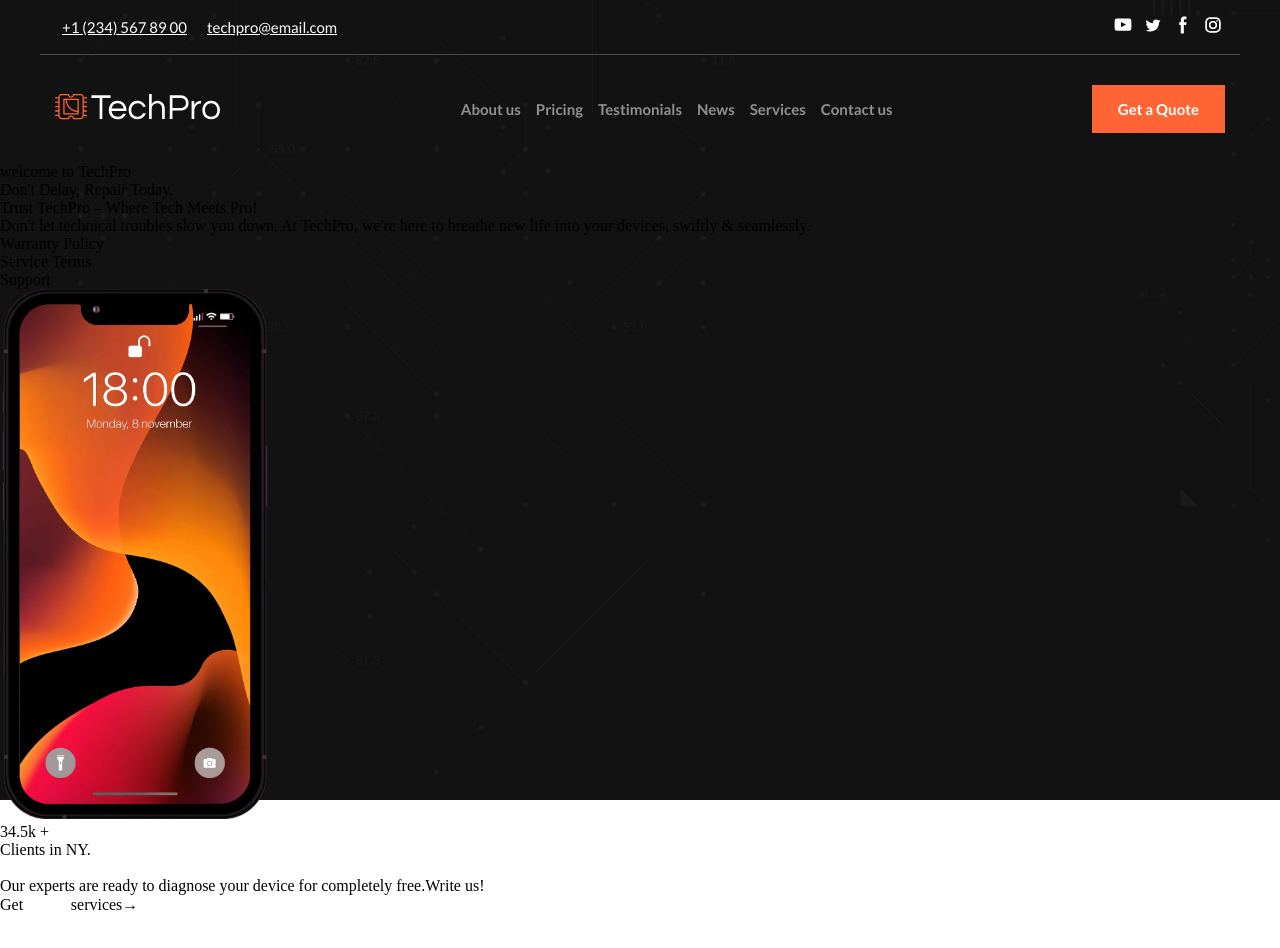
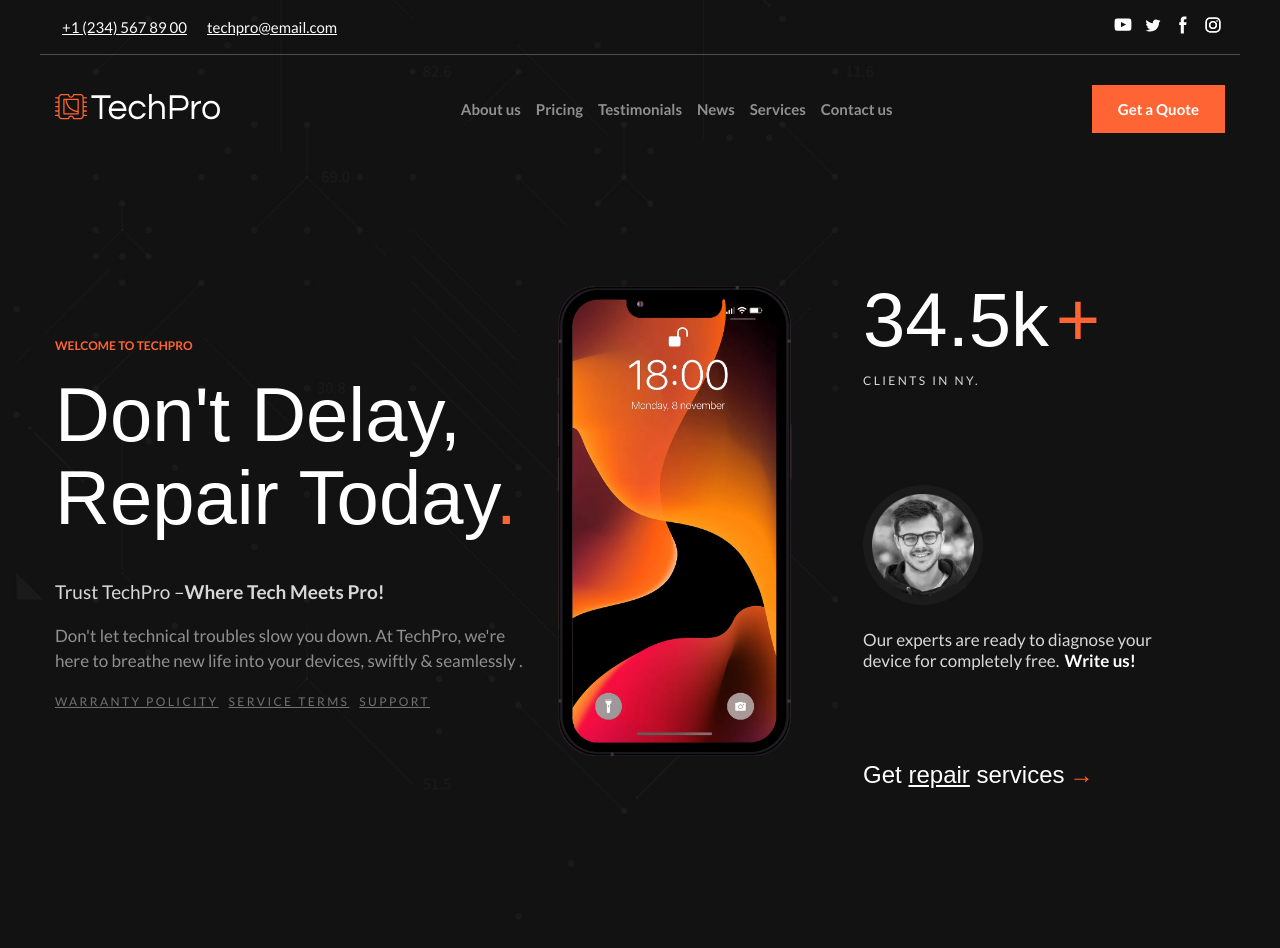
Before and after one commit to cashok1535/PHONE-REPAIR, a React (Create React App) app: page / in a window 1280 px wide. Before the commit the page ends 914 px from the top, so only its background shows below. Built offline with nearby package versions, Linux system fonts and the light colour scheme; a web font is replaced by a local one.

Commit message:
interactive number

```diff
--- a/src/App.js
+++ b/src/App.js
@@ -4,7 +4,6 @@ import { Main } from "./components/Main";
 function App() {
   return (
     <div className="App">
-      {" "}
       <Header />
       <Main />
     </div>
--- a/src/components/InteractivePhone.js
+++ b/src/components/InteractivePhone.js
@@ -1,34 +1,67 @@
 import { Phone } from "./Phone";
+import man from "../img/man.webp";
+import { useEffect, useState } from "react";
 
 export const InteractivePhone = () => {
+  const [currentNumber, setCurrentNumber] = useState(0);
+
+  useEffect(() => {
+    let start = 0.5;
+    const end = 34.5;
+    const increment = 9;
+
+    if (start === end) return;
+
+    const timer = setInterval(() => {
+      start += increment;
+      if (start >= end) {
+        start = end;
+        clearInterval(timer);
+      }
+      setCurrentNumber(start);
+    }, 70);
+    setCurrentNumber(34.5);
+
+    return () => clearInterval(timer);
+  }, []);
+
   return (
     <section className="interactive__flex">
+      <div className="interactive__flex__element">
         <div className="interactive__flex__info">
-        <div className="orange__title">welcome to TechPro</div>
+          <div className="orange__title">WELCOME TO TECHPRO</div>
           <div className="interactive__flex__info__title">
-          Don't Delay, Repair Today.
+            Don't Delay, Repair Today
+            <span className="interactive__flex__info__orange">.</span>
           </div>
           <div className="interactive__flex__info__big__text">
-          Trust TechPro – Where Tech Meets Pro!
+            Trust TechPro –
+            <span className="interactive__flex__info__big__text__bold">
+              Where Tech Meets Pro!
+            </span>
           </div>
           <div className="interactive__flex__info__text">
-          Don't let technical troubles slow you down. At TechPro, we're here to
-          breathe new life into your devices, swiftly & seamlessly
-          <span className="interactive__flex__info__orange">.</span>
+            Don't let technical troubles slow you down. At TechPro, we're here
+            to breathe new life into your devices, swiftly & seamlessly .
           </div>
           <div className="info__flex">
-          <div className="info__flex__element">Warranty Policy</div>
-          <div className="info__flex__element">Service Terms</div>
-          <div className="info__flex__element">Support</div>
+            <div className="info__flex__element">WARRANTY POLICITY</div>
+            <div className="info__flex__element">SERVICE TERMS</div>
+            <div className="info__flex__element">SUPPORT</div>
           </div>
         </div>
+      </div>
+      <div className="interactive__flex__element">
         <Phone />
+      </div>
+      <div className="interactive__flex__element">
         <div className="interactive__flex__about">
-        <div className="interactive__flex__info__title">
-          34.5k <span className="interactive__flex__info__orange">+</span>
+          <div className="interactive__flex__info__title number__title">
+            {currentNumber}k
+            <span className="interactive__flex__info__orange">+</span>
           </div>
-        <div className="interactive__flex__about__title">Clients in NY.</div>
-        <img className="interactive__flex__about__img" alt="" />
+          <div className="interactive__flex__about__title">CLIENTS IN NY.</div>
+          <img className="interactive__flex__about__img" src={man} alt="" />
           <div className="interactive__flex__about__text">
             Our experts are ready to diagnose your device for completely free.
             <span className="interactive__flex__about__text__bold">
@@ -37,7 +70,10 @@ export const InteractivePhone = () => {
           </div>
           <div className="interactive__flex__about__repair">
             Get <a href="#123">repair</a> services
-          <span className="interactive__flex__info__orange">→</span>
+            <span className="interactive__flex__info__orange interactive__arrow">
+              →
+            </span>
+          </div>
         </div>
       </div>
     </section>
--- a/src/components/Phone.js
+++ b/src/components/Phone.js
@@ -5,7 +5,6 @@ export const Phone = () => {
   const [isMouseEnter, setIsMouseEnter] = useState(false);
   const [positionOnPhone, setPositionOnPhone] = useState({ x: 0, y: 0 });
   const phoneRef = useRef(null);
-  console.log(positionOnPhone);
 
   const handleMouseLeave = useCallback(() => {
     setIsMouseEnter(false);
@@ -49,7 +48,7 @@ export const Phone = () => {
                 positionOnPhone.y / 10
               }deg)`
             : "rotateY(0deg) rotateX(0deg)",
-          transition: "transform .2s",
+          transition: isMouseEnter ? "transform .2s" : "transform .6s",
         }}
         className="phone"
         src={phoneImg}
--- a/src/css/index.css
+++ b/src/css/index.css
@@ -27,8 +27,8 @@ li {
   position: absolute;
   top: 0;
   left: 0;
+  height: 950px;
   width: 100%;
-  height: 100%;
   z-index: -1;
 }
 
@@ -45,7 +45,6 @@ li {
   display: flex;
   justify-content: space-between !important;
   padding: 10px 12px;
-
 }
 
 .header__contacts {
@@ -58,13 +57,12 @@ li {
   margin: 5px 10px 0 10px;
 }
 
-
 .social__svg {
   fill: #fff;
-  transition: all .3s;
+  transition: all 0.3s;
 }
 
-.link__social:hover>svg {
+.link__social:hover > svg {
   fill: #ff6534;
 }
 
@@ -100,10 +98,9 @@ li {
 }
 
 .header__navbar__element {
-  margin: calc(10px/2) calc(15px/2);
-  transition: color .3s;
+  margin: calc(10px / 2) calc(15px / 2);
+  transition: color 0.3s;
   cursor: pointer;
-
 }
 
 .header__navbar__element:hover {
@@ -121,7 +118,7 @@ li {
   font-size: 15px;
   background: #ff6534;
   border: none;
-  transition: all .3s;
+  transition: all 0.3s;
   cursor: pointer;
 }
 
@@ -135,11 +132,130 @@ li {
   display: flex;
   justify-content: end;
 }
-.interactive__flex__interactive{
+.interactive__flex__interactive {
   max-width: 269px;
   width: 100%;
 }
 
-.phone{
-  height: 530px;
+.phone {
+  height: 470px;
 }
+
+.interactive__flex {
+  display: flex;
+  align-items: center;
+  max-width: 1200px;
+  width: 100%;
+  margin: 0 auto;
+  padding: 95px 0 60px;
+}
+
+.orange__title {
+  font-family: "Lato_Bold", sans-serif;
+  font-size: 12px;
+  color: #ff6534;
+}
+
+.interactive__flex__info__title {
+  font-family: "Questrial", sans-serif;
+  color: #fff;
+  font-size: 76px;
+  width: 100%;
+  max-width: 470px;
+  margin-top: 20px;
+  line-height: 1.1;
+}
+
+.number__title{
+  max-width: 236.98px;
+  display: flex;
+  justify-content: space-between;
+}
+
+.interactive__flex__info__orange {
+  color: #ff6534 !important;
+}
+
+.interactive__flex__info__big__text {
+  font-family: "Lato_Regular", sans-serif;
+  font-size: 19px;
+  color: #d8d8d8;
+  margin-top: 40px;
+}
+
+.interactive__flex__info__big__text__bold {
+  font-family: "Lato_Bold", sans-serif;
+}
+
+.interactive__flex__info__text {
+  font-family: "Lato_Regular", sans-serif;
+  font-size: 17px;
+  color: #bdbdbdbd;
+  line-height: 1.5;
+  width: 100%;
+  max-width: 470px;
+  margin-top: 20px;
+}
+
+.interactive__flex__element {
+  padding: 0 15px;
+  box-sizing: border-box;
+}
+
+.info__flex {
+  display: flex;
+  font-family: "Lato_Regular", sans-serif;
+  font-size: 12px;
+  color: #727272;
+  gap: 10px;
+  text-decoration: underline;
+  margin-top: 20px;
+  letter-spacing: calc(0.2 * 1em);
+}
+
+.interactive__flex__about {
+  padding: 0 40px;
+  box-sizing: border-box;
+}
+
+.interactive__flex__about__title {
+  font-family: "Lato_Regular", sans-serif;
+  font-size: 12px;
+  color: #d8d8d8;
+  letter-spacing: calc(0.2 * 1em);
+  line-height: 1.5;
+  margin-top: 10px;
+}
+
+.interactive__flex__about__img {
+  width: 120px;
+  height: 120px;
+  margin-top: 95px;
+}
+
+.interactive__flex__about__text {
+  font-family: "Lato_Regular", sans-serif;
+  font-size: 17px;
+  color: #d8d8d8;
+  width: 100%;
+  max-width: 322px;
+  margin-top: 20px;
+}
+
+.interactive__flex__about__text__bold {
+  font-family: "Lato_Bold", sans-serif;
+  color: #fff;
+  margin-left: 5px;
+}
+
+.interactive__flex__about__repair,
+.interactive__flex__about__repair a {
+  margin-top: 90px;
+  color: #fff;
+  font-family: "Questrial", sans-serif;
+  font-size: 24px;
+}
+.interactive__arrow{
+  margin-left: 5px;
+  font-size: 24px;
+}
```
Also changed, not shown: src/img/man.webp (added). Lines whose indentation alone changed are shown as unchanged.
